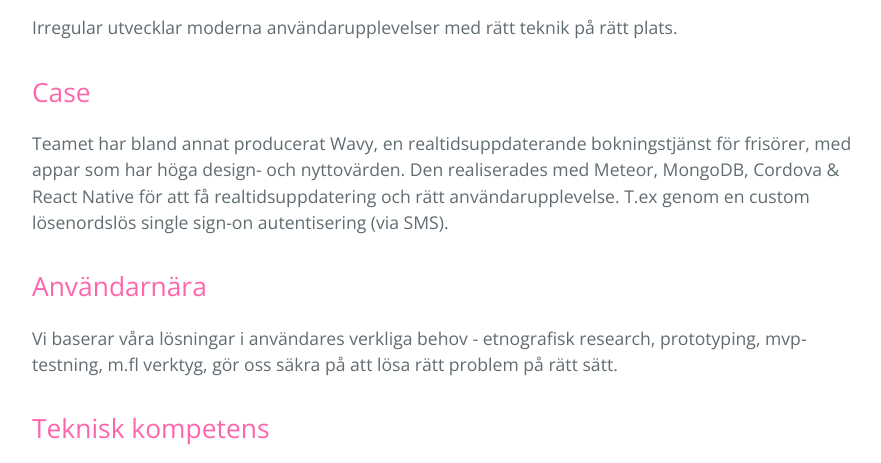
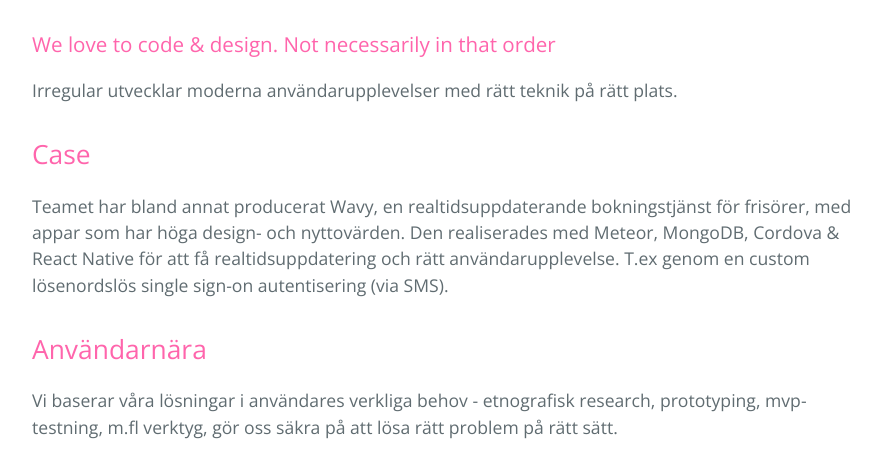
Before and after one commit to irregulario/irregular.io, a plain HTML site: page index.html in a window 1280 px wide. Shown: the part 329-792 px from the top of the page, without its empty margins (192-1073 px from the left). Drawn offline with nearby package versions, Linux system fonts and the light colour scheme.

Commit message:
add witty headline

```diff
--- a/index.html
+++ b/index.html
@@ -15,6 +15,7 @@
   <body>
     <section class="main-content">
       <h1 class="project-name"><img src="img/logo.png" alt="Irregular logo" height="300"/><span>Irregular</span></h1>
+      <h3>We love to code &amp; design. Not necessarily in that order</h3>
 <p>Irregular utvecklar moderna användarupplevelser med rätt teknik på rätt plats. </p>
 
 <h2>
```
